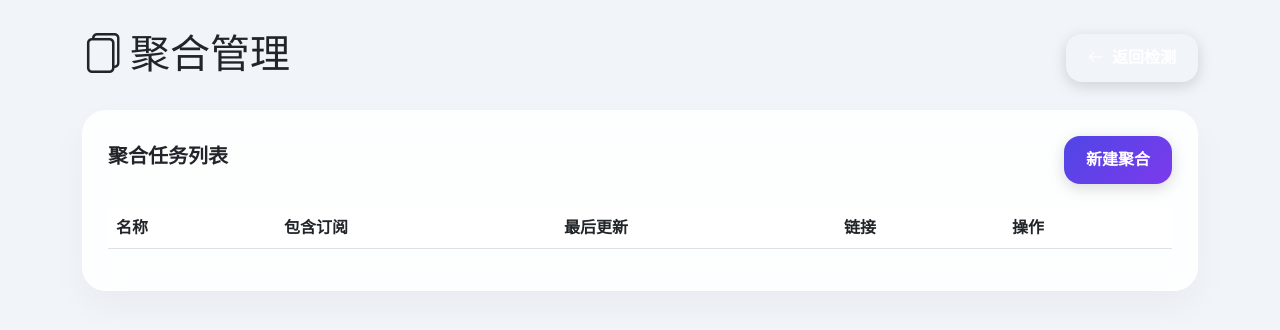
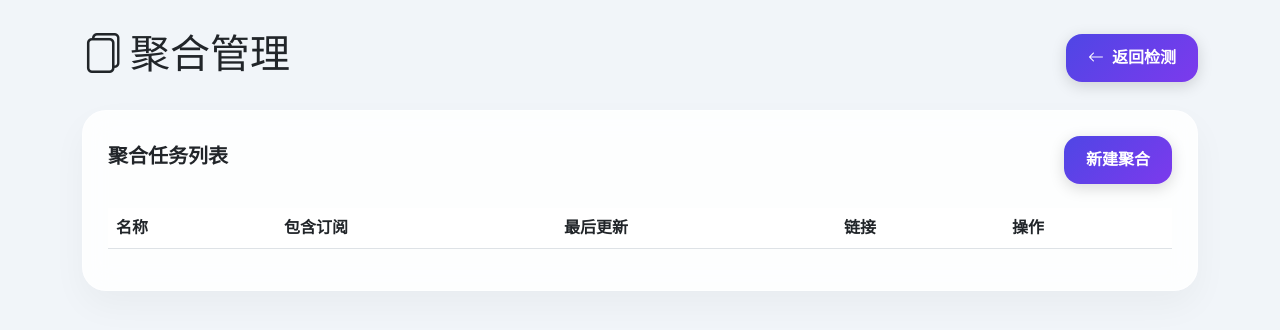
Before and after one commit to JE668/m3u-checker-pro, a Flask app: page /aggregate in a window 1280 px wide. Shown: the top 330 px of the page. Run offline with Flask 3, Linux system fonts and the light colour scheme; data that the repository does not hold is empty; parts of the project's set-up code (start-up, migrations or seed data) failed here and were passed over.

Commit message:
Update aggregate.html

```diff
--- a/templates/aggregate.html
+++ b/templates/aggregate.html
@@ -22,7 +22,7 @@
     <div class="container">
         <div class="d-flex justify-content-between align-items-center mb-4 back-btn">
             <h1 class="fw-800"><i class="bi bi-files me-2"></i>聚合管理</h1>
-            <button class="btn btn-grad btn-secondary-custom" onclick="location.href='/'">
+            <button class="btn btn-grad btn-primary-grad" onclick="location.href='/'">
                 <i class="bi bi-arrow-left me-2"></i>返回检测
             </button>
         </div>
```
